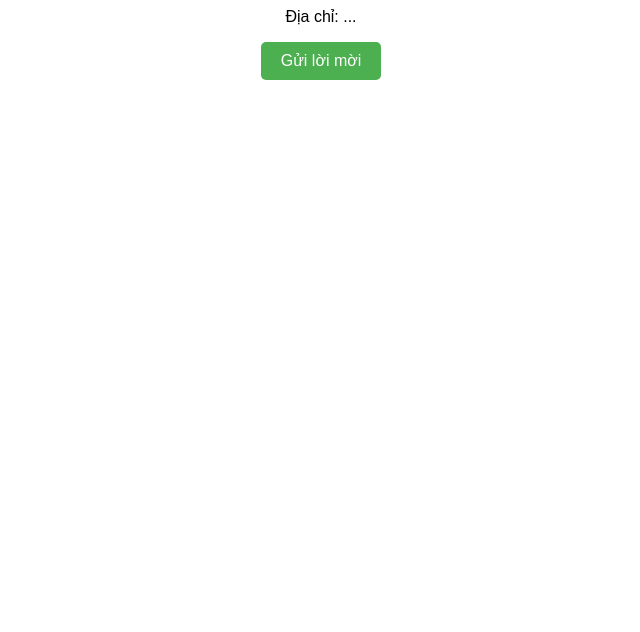
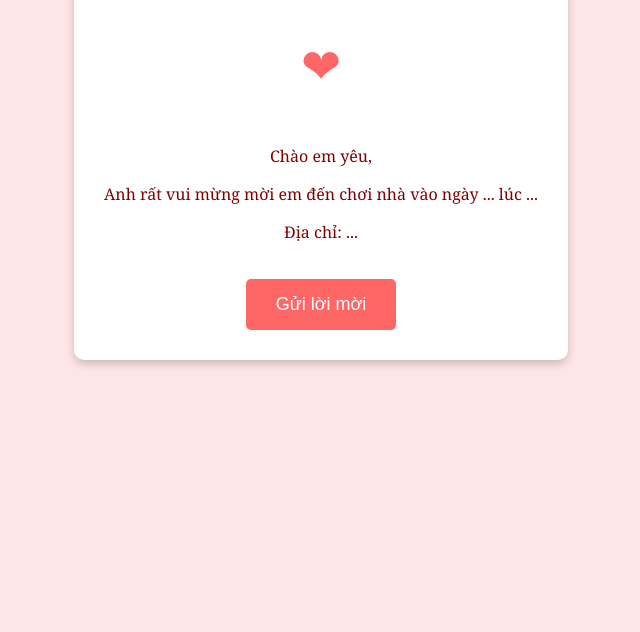
Before and after one commit to cowcut/moibe.github.io, a plain HTML site: page index.html in a window 1280 px wide. Shown: the part 168-800 px from the top of the page, without its empty margins (319-959 px from the left). Drawn offline with Linux system fonts and the light colour scheme.

Commit message:
Update index.html

```diff
--- a/index.html
+++ b/index.html
@@ -6,30 +6,51 @@
     <title>Mời bạn đến chơi nhà</title>
     <style>
         body {
-            font-family: Arial, sans-serif;
+            font-family: 'Georgia', serif;
             text-align: center;
-            margin: 50px;
+            background-color: #ffe6e6;
+            color: #800000;
+            padding: 50px;
+        }
+        .container {
+            background-color: white;
+            border-radius: 10px;
+            padding: 30px;
+            box-shadow: 0 4px 8px rgba(0,0,0,0.2);
+            display: inline-block;
+            max-width: 600px;
         }
         .invite-button {
-            padding: 10px 20px;
-            background-color: #4CAF50;
+            padding: 15px 30px;
+            background-color: #ff6666;
             color: white;
             border: none;
             border-radius: 5px;
             cursor: pointer;
-            font-size: 16px;
+            font-size: 18px;
+            margin-top: 20px;
+        }
+        .invite-button:hover {
+            background-color: #ff3333;
+        }
+        .heart {
+            font-size: 48px;
+            color: #ff6666;
         }
     </style>
 </head>
 <body>
-    <h1>Mời bạn đến chơi nhà!</h1>
-    <p>Chào bạn,</p>
-    <p>Chúng tôi rất vui mừng mời bạn đến chơi nhà vào ngày ... lúc ...</p>
+  <div class="container">
+      <h1>Mời em yêu đến chơi nhà!</h1>
+      <p class="heart">❤</p>
+      <p>Chào em yêu,</p>
+      <p>Anh rất vui mừng mời em đến chơi nhà vào ngày ... lúc ...</p>
       <p>Địa chỉ: ...</p>
       <button class="invite-button" onclick="sendInvite()">Gửi lời mời</button>
+  </div>
   <script>
       function sendInvite() {
-            window.location.href = "mailto:email@example.com?subject=Lời mời đến chơi nhà&body=Chào bạn, chúng tôi mời bạn đến chơi nhà vào ngày ... lúc ... tại địa chỉ ...";
+          window.location.href = "mailto:email@example.com?subject=Lời mời đến chơi nhà&body=Chào em yêu, anh mời em đến chơi nhà vào ngày ... lúc ... tại địa chỉ ...";
       }
   </script>
 </body>
```
Lines whose indentation alone changed are shown as unchanged.
